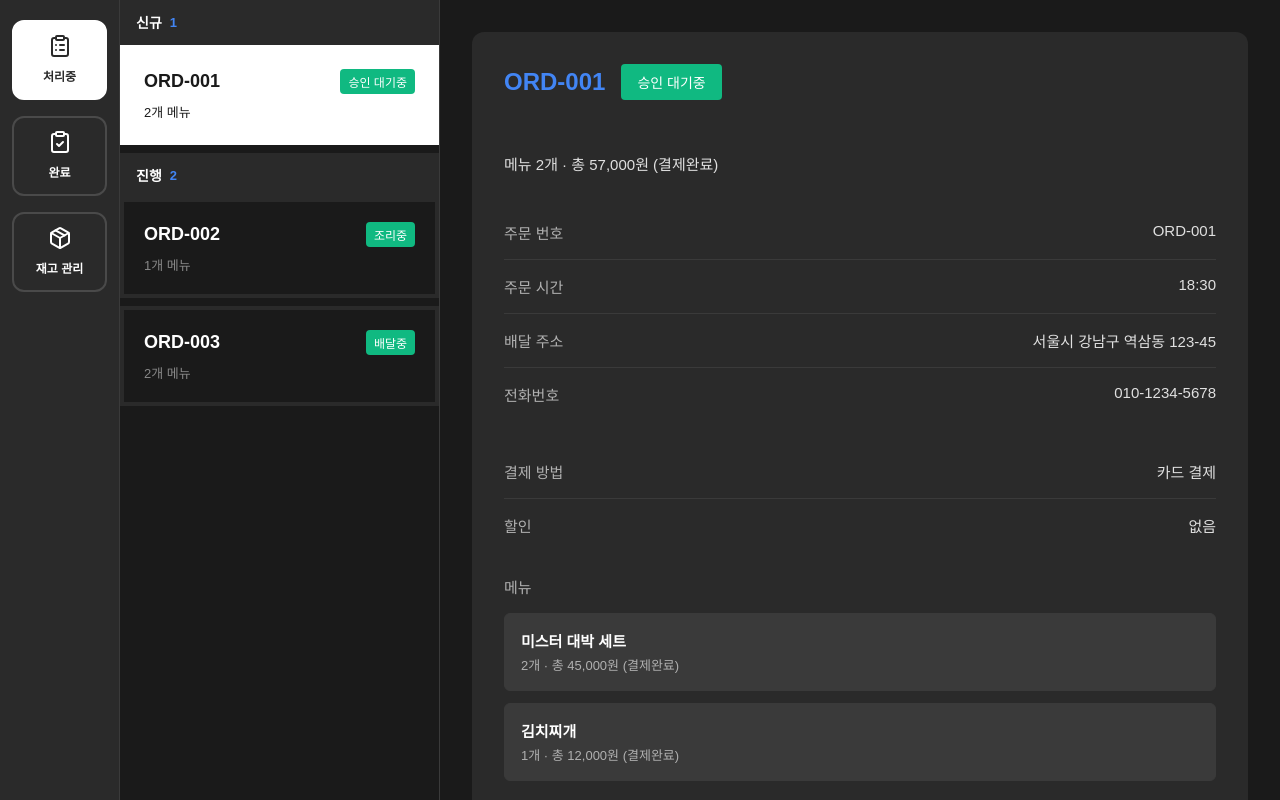
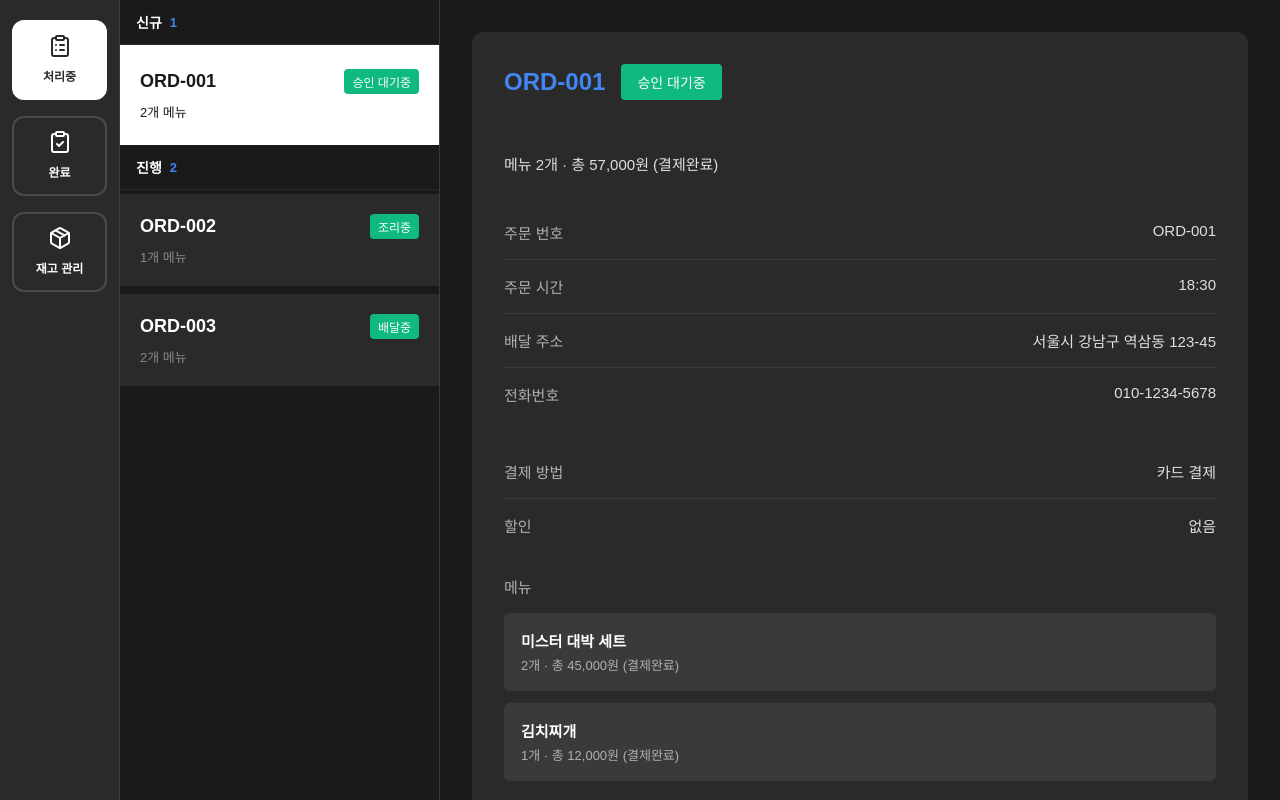
Before and after one commit to sogonggogo/sogonggogo_staff, a Next.js app: page / in a window 1280 px wide. Built offline with nearby package versions, Linux system fonts and the light colour scheme; a web font is replaced by a local one.

Commit message:
style : 사이드바 스타일 개선

```diff
--- a/src/components/order/OrderListSidebar.tsx
+++ b/src/components/order/OrderListSidebar.tsx
@@ -19,7 +19,7 @@ const OrderSection = styled.div`
 
 const SectionHeader = styled.div`
   padding: ${theme.spacing.md} ${theme.spacing.lg};
-  background: ${theme.colors.background.light};
+  background: ${theme.colors.background.secondary};
   border-bottom: 1px solid ${theme.colors.border.secondary};
   display: flex;
   justify-content: flex-start;
@@ -48,12 +48,14 @@ const OrderList = styled.div`
 
 const OrderListItem = styled.div<{ active: boolean }>`
   padding: ${theme.spacing.xl};
-  margin-bottom: ${theme.spacing.sm};
   background: ${({ active }) =>
-    active ? theme.colors.text.primary : theme.colors.background.secondary};
-  border: 4px solid
+    active ? theme.colors.text.primary : theme.colors.border.secondary};
+  border-top: 4px solid
     ${({ active }) =>
-      active ? theme.colors.text.primary : theme.colors.border.secondary};
+      active ? theme.colors.text.primary : theme.colors.background.secondary};
+  border-bottom: 4px solid
+    ${({ active }) =>
+      active ? theme.colors.text.primary : theme.colors.background.secondary};
   cursor: pointer;
   transition: ${theme.transition.all};
   display: flex;
@@ -61,7 +63,8 @@ const OrderListItem = styled.div<{ active: boolean }>`
   gap: ${theme.spacing.sm};
 
   &:hover {
-    border-color: ${theme.colors.text.primary};
+    border-top-color: ${theme.colors.text.primary};
+    border-bottom-color: ${theme.colors.text.primary};
     box-shadow: ${theme.shadow.sm};
   }
 `;
@@ -135,7 +138,7 @@ export default function OrderListSidebar({
                   <OrderItemId active={selectedOrderId === order.id}>
                     {order.id}
                   </OrderItemId>
-                  <OrderItemStatus active={selectedOrderId === order.id}>
+                  <OrderItemStatus>
                     {getStatusText(order.status)}
                   </OrderItemStatus>
                 </OrderItemHeader>
@@ -175,9 +178,7 @@ export default function OrderListSidebar({
                 <OrderItemId active={selectedOrderId === order.id}>
                   {order.id}
                 </OrderItemId>
-                <OrderItemStatus>
-                  {getStatusText(order.status)}
-                </OrderItemStatus>
+                <OrderItemStatus>{getStatusText(order.status)}</OrderItemStatus>
               </OrderItemHeader>
               <OrderItemCount active={selectedOrderId === order.id}>
                 {order.items.length}개 메뉴
@@ -204,9 +205,7 @@ export default function OrderListSidebar({
                 <OrderItemId active={selectedOrderId === order.id}>
                   {order.id}
                 </OrderItemId>
-                <OrderItemStatus>
-                  {getStatusText(order.status)}
-                </OrderItemStatus>
+                <OrderItemStatus>{getStatusText(order.status)}</OrderItemStatus>
               </OrderItemHeader>
               <OrderItemCount active={selectedOrderId === order.id}>
                 {order.items.length}개 메뉴
```
